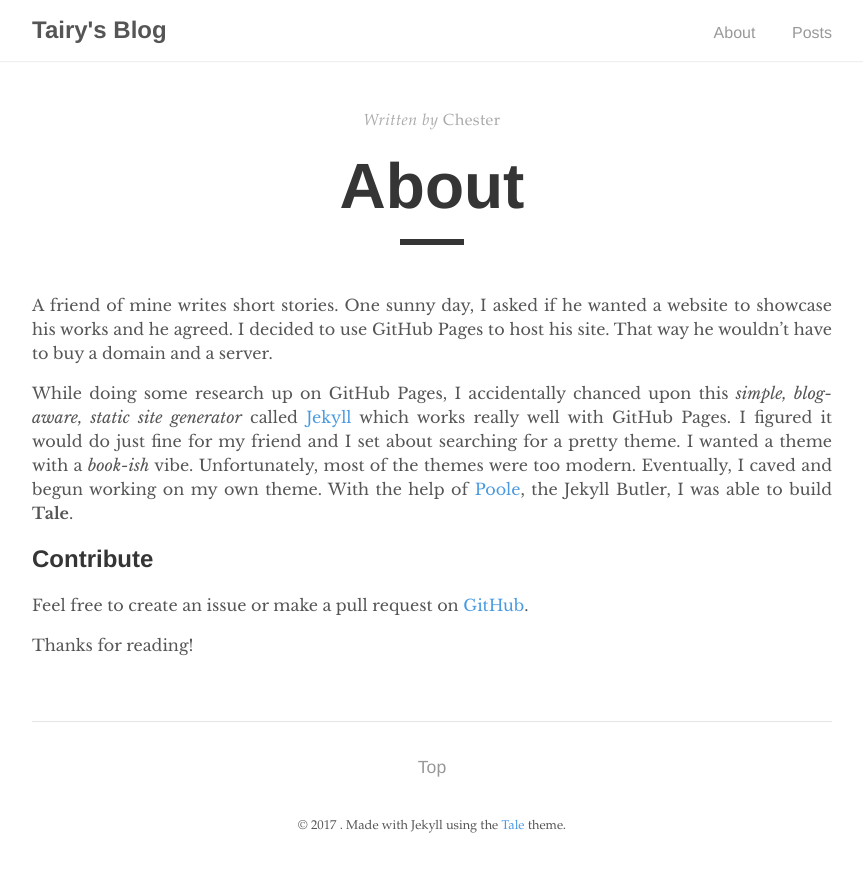
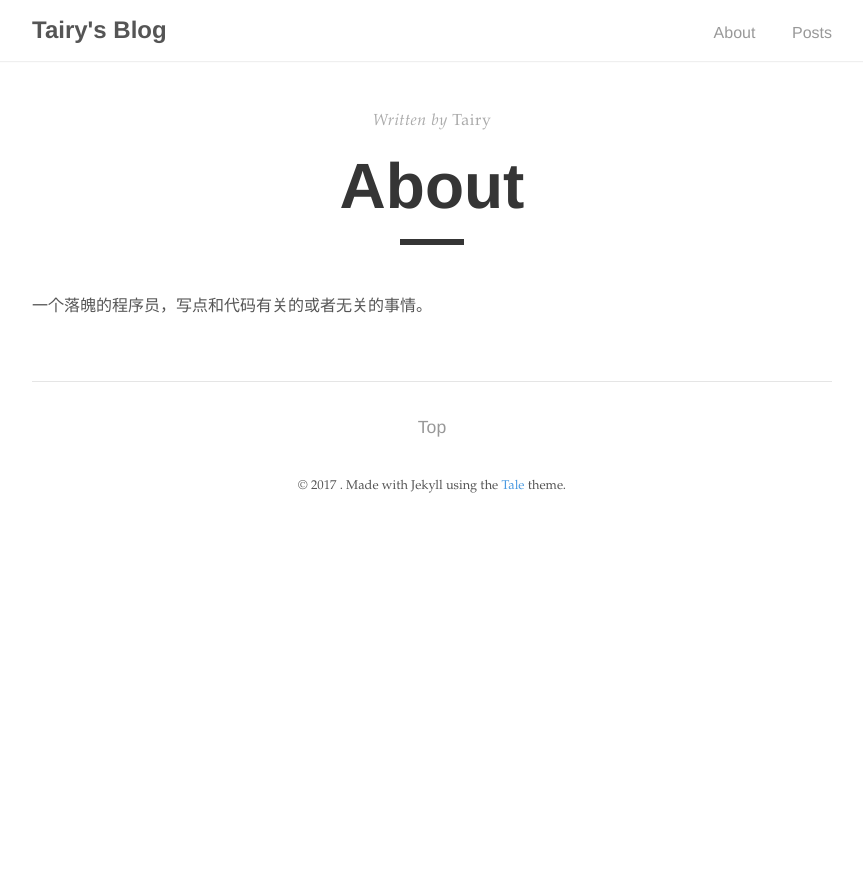
Before and after one commit to Tairy/tairy.me, a Jekyll site: the page built from src/about.md, in a window 1280 px wide. Shown: the top 872 px of the page, without its empty margins (208-1071 px from the left). Built offline with Jekyll 4.4.1, drawn with Linux system fonts in a browser that asks for light colours.

Commit message:
修改内容：修改关于页面

```diff
--- a/src/about.md
+++ b/src/about.md
@@ -1,15 +1,8 @@
 ---
 layout: post
 title: "About"
-author: "Chester"
+author: "Tairy"
 permalink: /about/
 ---
 
-A friend of mine writes short stories. One sunny day, I asked if he wanted a website to showcase his works and he agreed. I decided to use GitHub Pages to host his site. That way he wouldn't have to buy a domain and a server.
-
-While doing some research up on GitHub Pages, I accidentally chanced upon this _simple, blog-aware, static site generator_ called [Jekyll](https://jekyllrb.com/) which works really well with GitHub Pages. I figured it would do just fine for my friend and I set about searching for a pretty theme. I wanted a theme with a _book-ish_ vibe. Unfortunately, most of the themes were too modern. Eventually, I caved and begun working on my own theme. With the help of [Poole](https://github.com/poole/poole), the Jekyll Butler, I was able to build **Tale**.
-
-## Contribute
-Feel free to create an issue or make a pull request on [GitHub](https://github.com/chesterhow/tale).
-
-Thanks for reading!
+一个落魄的程序员，写点和代码有关的或者无关的事情。
--- a/target/index.html
+++ b/target/index.html
@@ -45,7 +45,7 @@
 
     <footer>
       <span>
-        &copy; <time datetime="2017-09-12 20:27:05 +0800">2017</time> . Made with Jekyll using the <a href="https://github.com/chesterhow/tale/">Tale</a> theme.
+        &copy; <time datetime="2017-09-12 20:30:08 +0800">2017</time> . Made with Jekyll using the <a href="https://github.com/chesterhow/tale/">Tale</a> theme.
       </span>
     </footer>
   </body>
```
Also changed, not shown: target/about/index.html (+3 -10 lines).
